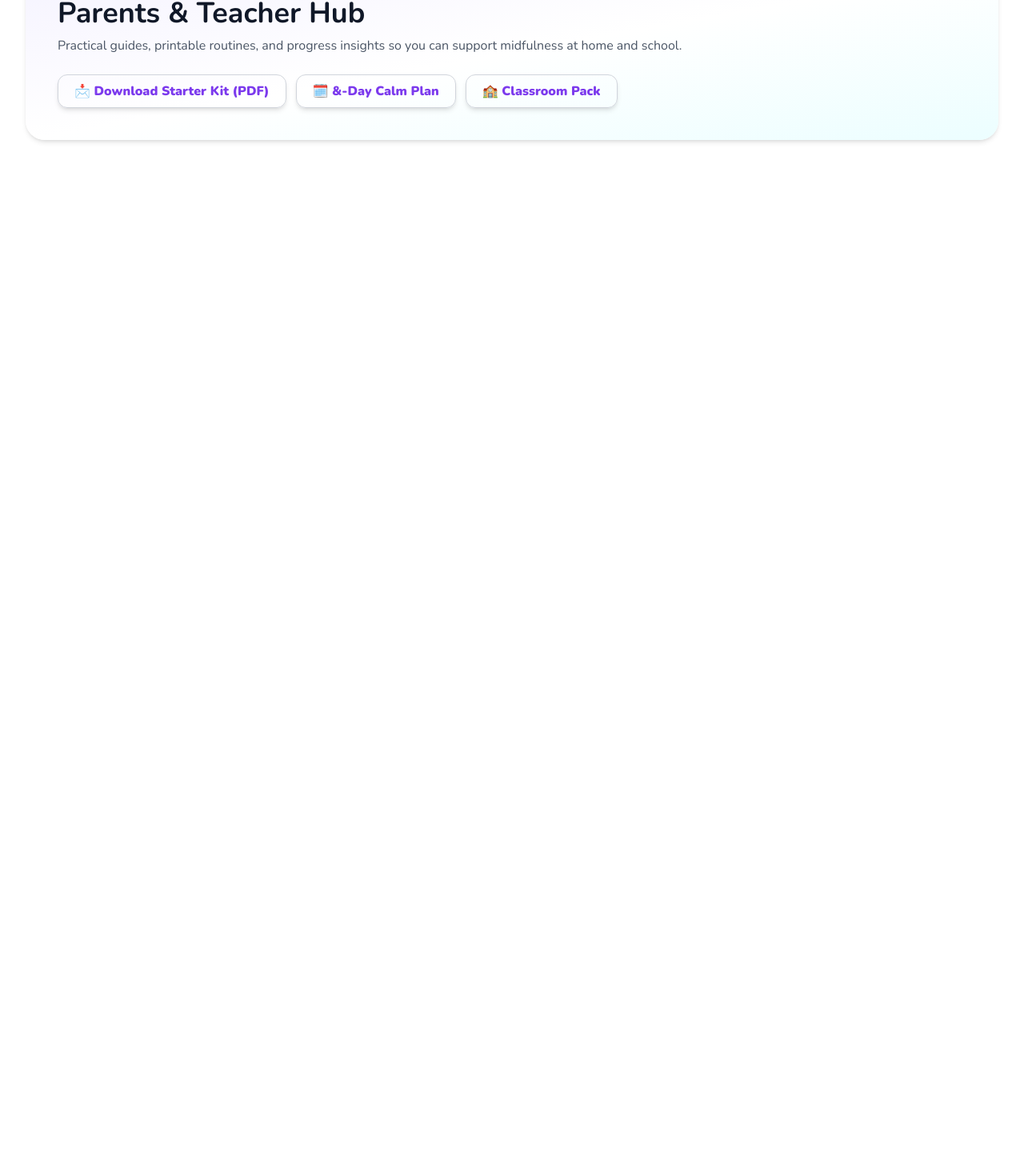
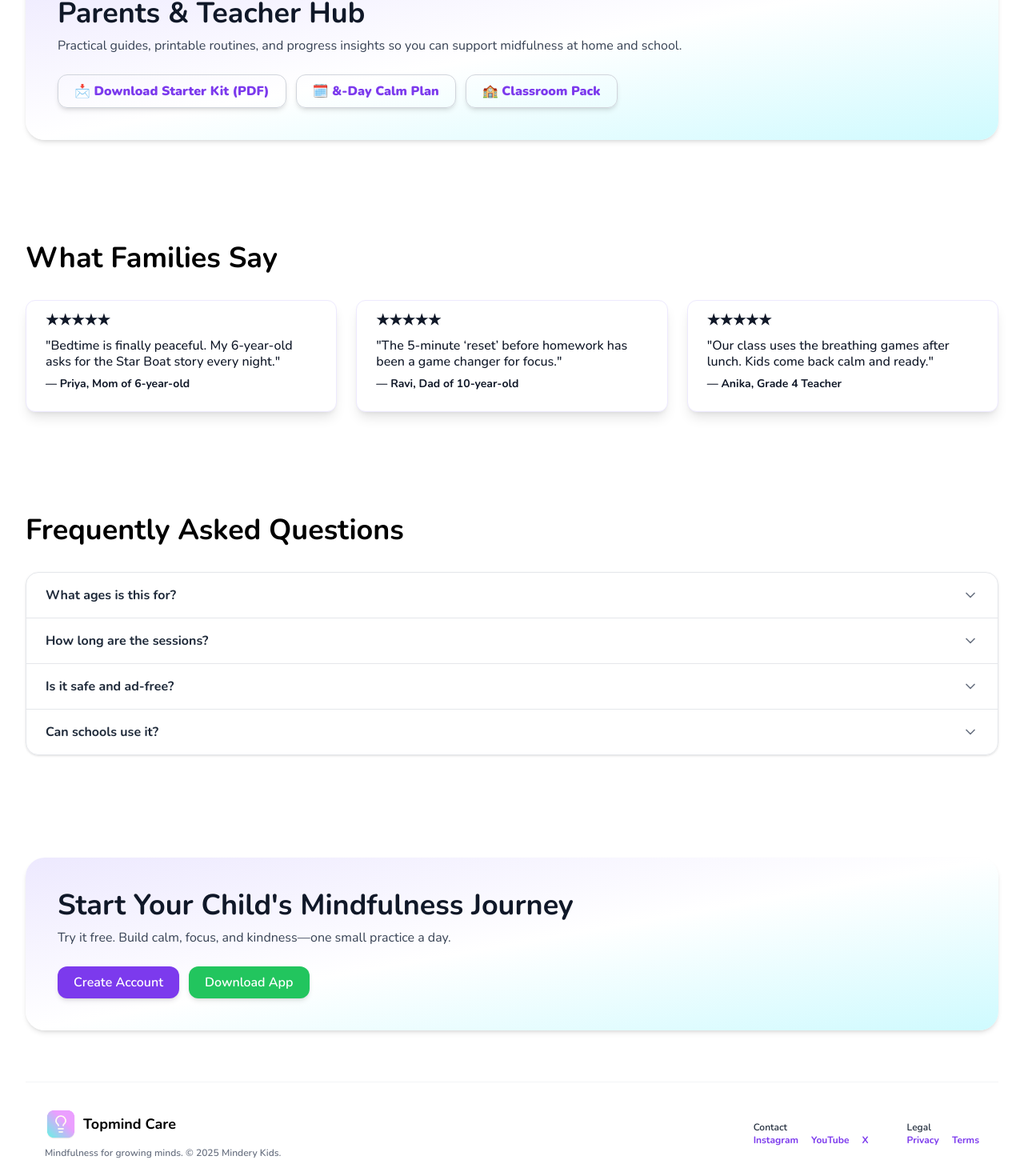
Before and after one commit to abhijit69-ui/topmind-care, a React (Vite) app: page / in a window 1280 px wide. Shown: the part 5424-6894 px from the top of the page at 80% size. Before the commit the page ends 5663 px from the top, so only its background shows below. Built offline with nearby package versions, Linux system fonts and the light colour scheme.

Commit message:
Footer Added

```diff
--- a/src/App.tsx
+++ b/src/App.tsx
@@ -1,8 +1,11 @@
 import Layout from './components/Layout';
+import CallToAction from './components/sections/CallToAction';
+import FAQ from './components/sections/Faq';
 import Features from './components/sections/Features';
 import ForParents from './components/sections/ForParents';
 import Hero from './components/sections/Hero';
 import Programs from './components/sections/Programs';
+import Testimonial from './components/sections/Testimonial';
 import Why from './components/sections/Why';
 
 const App = () => {
@@ -13,6 +16,9 @@ const App = () => {
       <Programs />
       <Features />
       <ForParents />
+      <Testimonial />
+      <FAQ />
+      <CallToAction />
     </Layout>
   );
 };
--- a/src/components/elements/Footer.tsx
+++ b/src/components/elements/Footer.tsx
@@ -1,5 +1,57 @@
+import Container from '../../utils/Container';
+import logo from '/assets/logo-tm.png';
+
 const Footer = () => {
-  return <div></div>;
+  return (
+    <footer>
+      <Container>
+        <div className='border-t border-gray-100 flex flex-col md:flex-row justify-between items-start md:items-center gap-6 px-6 py-8 font-primary text-xs'>
+          {/* Left side: logo + tagline */}
+          <div className='flex flex-col gap-2 max-w-sm'>
+            <div className='flex items-center gap-2'>
+              <img src={logo} alt='Topmind Care Logo' className='w-10 h-10' />
+              <span className=' text-lg font-bold'>Topmind Care</span>
+            </div>
+            <p className='text-gray-500 font-semibold'>
+              Mindfulness for growing minds. © 2025 Mindery Kids.
+            </p>
+          </div>
+
+          {/* Right side: links */}
+          <div className='flex flex-col md:flex-row gap-6 md:gap-12'>
+            {/* Contact */}
+            <div className='font-primary'>
+              <h4 className='font-semibold text-gray-800 '>Contact</h4>
+              <div className='flex gap-4 font-bold'>
+                <a href='#' className='text-violet hover:underline'>
+                  Instagram
+                </a>
+                <a href='#' className='text-violet hover:underline'>
+                  YouTube
+                </a>
+                <a href='#' className='text-violet hover:underline'>
+                  X
+                </a>
+              </div>
+            </div>
+
+            {/* Legal */}
+            <div className='font-primary'>
+              <h4 className='font-semibold text-gray-800 '>Legal</h4>
+              <div className='flex gap-4 font-bold'>
+                <a href='#' className='text-violet hover:underline'>
+                  Privacy
+                </a>
+                <a href='#' className='text-violet hover:underline'>
+                  Terms
+                </a>
+              </div>
+            </div>
+          </div>
+        </div>
+      </Container>
+    </footer>
+  );
 };
 
 export default Footer;
--- /dev/null
+++ b/src/components/sections/CallToAction.tsx
@@ -0,0 +1,26 @@
+import BtnLink from '../shared/BtnLink';
+import GradientContainer from '../shared/GradientContainer';
+
+const CallToAction = () => {
+  return (
+    <section className='w-full py-16 font-primary'>
+      <GradientContainer
+        title="Start Your Child's Mindfulness Journey"
+        subtitle='Try it free. Build calm, focus, and kindness&mdash;one small practice a day.'
+      >
+        <BtnLink
+          className='text-white font-semibold bg-violet hover:bg-violet-800 text-sm md:text-base'
+          href='/'
+          label='Create Account'
+        />
+        <BtnLink
+          className='text-white font-semibold bg-green hover:bg-green-600 text-sm md:text-base'
+          href='/'
+          label='Download App'
+        />
+      </GradientContainer>
+    </section>
+  );
+};
+
+export default CallToAction;
--- /dev/null
+++ b/src/components/sections/Faq.tsx
@@ -0,0 +1,88 @@
+import { ChevronDown, ChevronUp } from 'lucide-react';
+import { AnimatePresence, motion } from 'motion/react';
+import { useState } from 'react';
+
+type FAQItem = {
+  question: string;
+  answer: string;
+};
+
+const faqs: FAQItem[] = [
+  {
+    question: 'What ages is this for?',
+    answer: 'Mindery Kids is designed for children aged 4–14.',
+  },
+  {
+    question: 'How long are the sessions?',
+    answer:
+      'Sessions are typically 5–10 minutes, perfect for short attention spans.',
+  },
+  {
+    question: 'Is it safe and ad-free?',
+    answer:
+      'Yes. We designed this for children. No external ads, clear privacy options, and parent controls.',
+  },
+  {
+    question: 'Can schools use it?',
+    answer:
+      'Absolutely! We provide classroom-friendly packs and resources for teachers.',
+  },
+];
+
+const FAQ = () => {
+  const [openIndex, setOpenIndex] = useState<number | null>(null);
+
+  const toggleFAQ = (index: number) => {
+    setOpenIndex(openIndex === index ? null : index);
+  };
+
+  return (
+    <section id='faq' className='w-full py-16 font-primary'>
+      <h2 className='text-3xl sm:text-4xl font-bold mb-8'>
+        Frequently Asked Questions
+      </h2>
+
+      <div className='rounded-2xl border border-gray-200 divide-y divide-gray-200 shadow-sm'>
+        {faqs.map((faq, index) => {
+          const isOpen = openIndex === index;
+          return (
+            <div key={index}>
+              {/* Question */}
+              <button
+                className='w-full text-left px-6 py-4 font-bold text-gray-800 hover:bg-gray-50 focus:outline-none flex justify-between items-center'
+                onClick={() => toggleFAQ(index)}
+              >
+                {faq.question}
+                {isOpen ? (
+                  <ChevronUp className='w-5 h-5 text-gray-500' />
+                ) : (
+                  <ChevronDown className='w-5 h-5 text-gray-500' />
+                )}
+              </button>
+
+              {/* Answer */}
+              <AnimatePresence initial={false}>
+                {isOpen && (
+                  <motion.div
+                    key='content'
+                    initial={{ height: 0, opacity: 0 }}
+                    animate={{ height: 'auto', opacity: 1 }}
+                    exit={{ height: 0, opacity: 0 }}
+                    transition={{ duration: 0.25, ease: 'easeInOut' }}
+                    className='overflow-hidden'
+                  >
+                    <div className='px-6 pb-4 text-gray-600 text-sm sm:text-base'>
+                      {faq.answer}
+                    </div>
+                  </motion.div>
+                )}
+              </AnimatePresence>
+            </div>
+          );
+        })}
+      </div>
+    </section>
+  );
+};
+
+export default FAQ;
--- /dev/null
+++ b/src/components/sections/Testimonial.tsx
@@ -0,0 +1,54 @@
+import Card from '../shared/Card';
+
+type RatingData = {
+  rating: number;
+  quote: string;
+  author: string;
+};
+
+const testimonials: RatingData[] = [
+  {
+    rating: 5,
+    quote:
+      'Bedtime is finally peaceful. My 6-year-old asks for the Star Boat story every night.',
+    author: 'Priya, Mom of 6-year-old',
+  },
+  {
+    rating: 5,
+    quote:
+      'The 5-minute ‘reset’ before homework has been a game changer for focus.',
+    author: 'Ravi, Dad of 10-year-old',
+  },
+  {
+    rating: 5,
+    quote:
+      'Our class uses the breathing games after lunch. Kids come back calm and ready.',
+    author: 'Anika, Grade 4 Teacher',
+  },
+];
+
+const Testimonial = () => {
+  return (
+    <section className='w-full py-16 font-primary'>
+      <h2 className='text-3xl sm:text-4xl font-bold mb-8'>What Families Say</h2>
+      <div className='grid gap-6 sm:grid-cols-2 lg:grid-cols-3'>
+        {testimonials.map((item, idx) => (
+          <Card
+            key={idx}
+            className='rounded-xl border border-violet-100 font-bold !pt-1 !shadow-lg text-gray-900'
+          >
+            <div className='text-lg font-primary flex mb-2'>
+              {'★'.repeat(item.rating)}
+            </div>
+            <p className='mt-1.5 text-base leading-tight font-medium'>
+              "{item.quote}"
+            </p>
+            <p className='mt-2 text-sm'>&mdash; {item.author}</p>
+          </Card>
+        ))}
+      </div>
+    </section>
+  );
+};
+
+export default Testimonial;
--- a/src/components/shared/Card.tsx
+++ b/src/components/shared/Card.tsx
@@ -3,8 +3,8 @@ import { motion } from 'motion/react';
 
 type CardProps = {
   badge?: React.ReactNode; // optional
-  title: string;
-  description: string;
+  title?: string;
+  description?: string;
   className?: string;
   children?: React.ReactNode;
 };
@@ -23,7 +23,7 @@ export default function Card({
         boxShadow: '0px 8px 20px rgba(0, 0, 0, 0.1)',
       }}
       transition={{ type: 'spring', stiffness: 300, damping: 20 }}
-      className={`rounded-2xl border border-gray-200 bg-white p-6 shadow-sm ${className}`}
+      className={`rounded-2xl border border-gray-200 bg-white px-6 py-6 shadow-sm ${className}`}
     >
       {badge && <div className='mb-2'>{badge}</div>}
       <h2 className='text-lg font-primary font-bold text-gray-900'>{title}</h2>
--- a/src/components/shared/GradientContainer.tsx
+++ b/src/components/shared/GradientContainer.tsx
@@ -13,12 +13,12 @@ const GradientContainer = ({
     <div
       className='
         w-full
-        bg-gradient-to-br from-violet-50 via-white to-cyan-50
+        bg-gradient-to-br from-violet-100 via-white to-cyan-100
         rounded-3xl shadow-md p-8 sm:p-10 font-primary
       '
     >
       <h2 className='text-3xl sm:text-4xl font-bold text-gray-900'>{title}</h2>
-      {subtitle && <p className='text-gray-600 mt-2'>{subtitle}</p>}
+      {subtitle && <p className='text-gray-700 mt-2'>{subtitle}</p>}
 
       {/* Custom content (e.g. buttons, links, etc.) */}
       <div className='mt-6 flex flex-wrap gap-3'>{children}</div>
```
